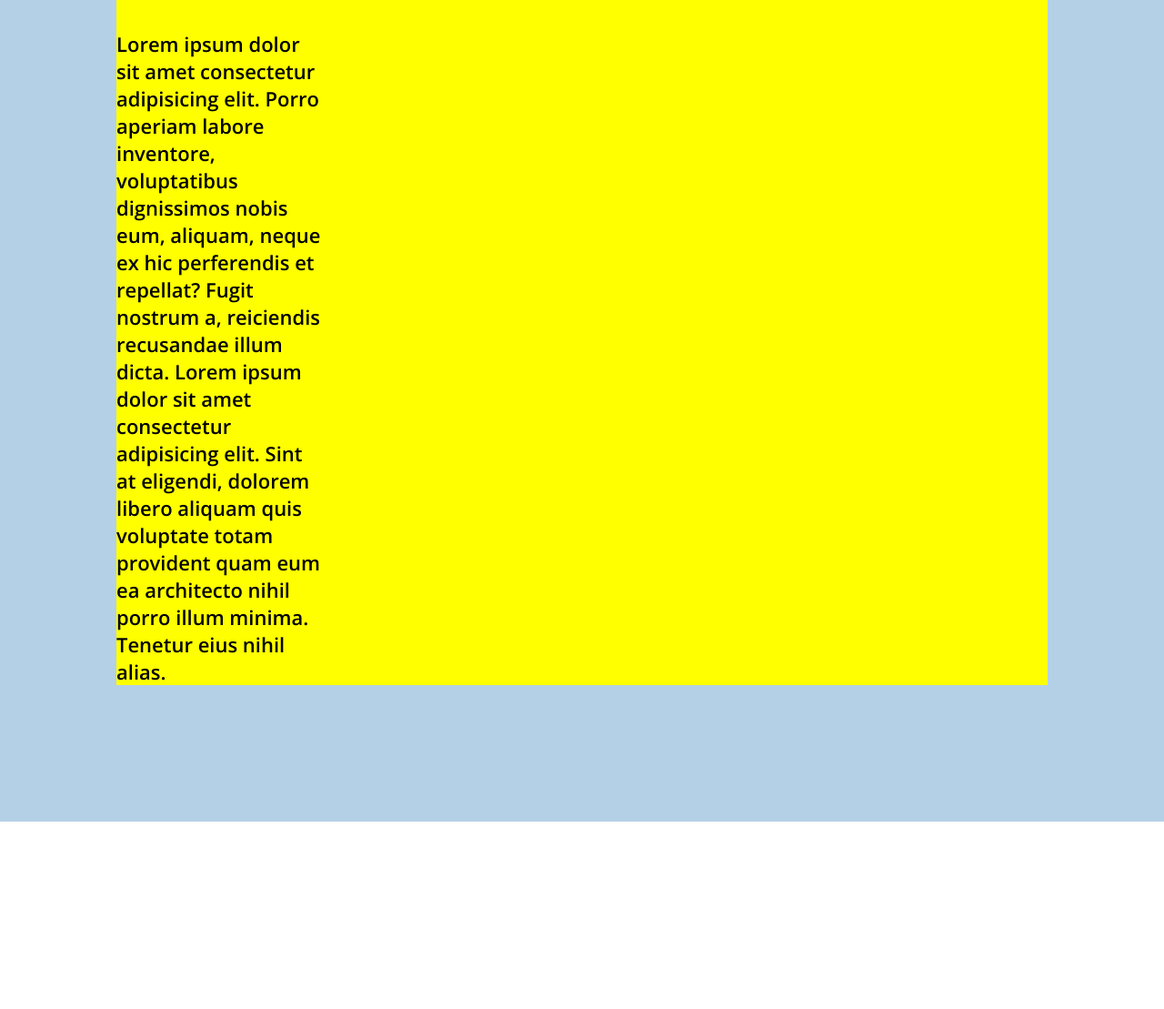
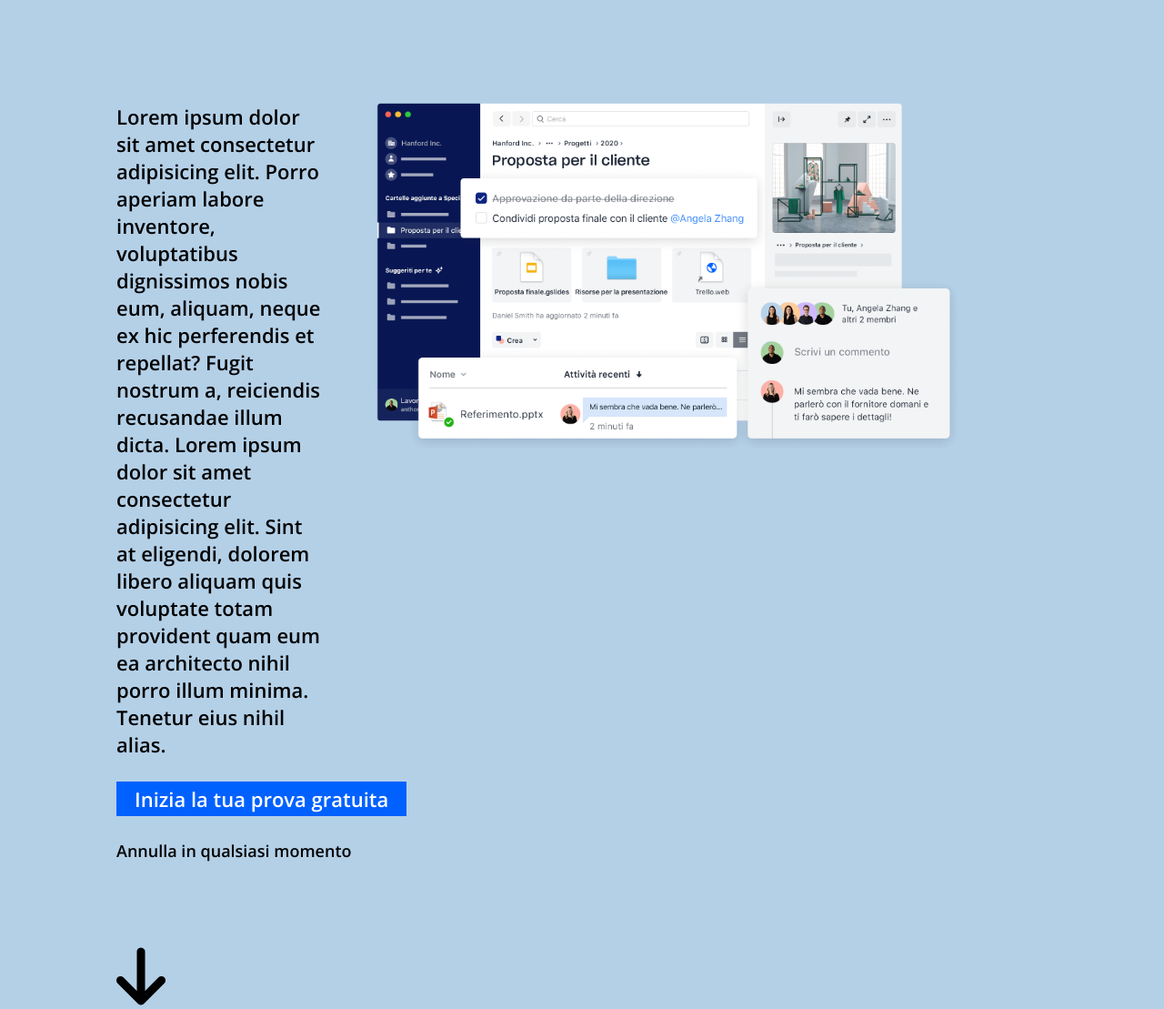
Before and after one commit to ieeah/htmlcss-dropbox, a plain HTML site: page index.html in a window 1280 px wide. Shown: the part 945-2054 px from the top of the page at 91% size. Before the commit the page ends 1848 px from the top, so only its background shows below. Drawn offline with nearby package versions, Linux system fonts and the light colour scheme.

Commit message:
end jumbo

```diff
--- a/css/style.css
+++ b/css/style.css
@@ -41,22 +41,31 @@ a {
     text-decoration: none;
 }
 
+.fsz18 {
+    font-size: 1.8em;
+}
+
 .lh35px {
     line-height: 35px;
+}
+
+.white_text {
+    color: white;
 }
 
 /* UTILITIES */
 
     /* buttons */
     .btn {
-        padding: 0 20px;
+        padding: 4px 20px;
+        font-size: 2.2em;
     }
 
     .blue_bg {
         background-color: #0061ff;
     }
 
-    .btn.blue_bg a {
+    .blue_bg a {
         color: white;
     }
 
@@ -95,9 +104,8 @@ a {
         padding-right: 20px;
     }
 
-    .py150px {
+    .ptop150px {
         padding-top: 150px;
-        padding-bottom: 150px;
     }
 
     /* margin */
@@ -147,7 +155,8 @@ header {
     width: 100%;
     height: 60px;
     line-height: 60px;
-    padding-top: 20px;
+    padding-top: 10px;
+    padding-bottom: 10px;
 }
 
 header .brand img {
@@ -168,11 +177,19 @@ header nav li {
 
 /* JUMBO */
 
-#why .container {
-    background-color: yellow;
-    min-height: 100px;
+#why .container > div p {
+    padding-right: 180px;
+    padding-top: 110px;
 }
 
-.container > div p {
-    padding-right: 180px;
+#why .container > div img {
+    width: 110%;
+    position: relative;
+    top: 110px;
+    right: 150px;
 }
+
+#why i {
+    font-size: 4em;
+    padding-top: 90px;
+}
--- a/index.html
+++ b/index.html
@@ -7,6 +7,8 @@
     <link rel="preconnect" href="https://fonts.googleapis.com">
     <link rel="preconnect" href="https://fonts.gstatic.com" crossorigin>
     <link href="https://fonts.googleapis.com/css2?family=Open+Sans:wght@300;400;600;700;800&display=swap" rel="stylesheet">
+    <link rel="stylesheet" href="https://cdnjs.cloudflare.com/ajax/libs/font-awesome/6.0.0-beta2/css/all.min.css" integrity="sha512-YWzhKL2whUzgiheMoBFwW8CKV4qpHQAEuvilg9FAn5VJUDwKZZxkJNuGM4XkWuk94WCrrwslk8yWNGmY1EduTA==" crossorigin="anonymous" referrerpolicy="no-referrer" />
+
     <title>Dropbox, ma peggio</title>
 </head>
 
@@ -29,19 +31,31 @@
                     <li class="mx20px"><a href="">Supporto</a></li>
                     <li class="mx20px"><a href="">Contatta l'ufficio vendite</a></li>
                     <li class="mx20px"><a href="">Accedi</a></li>
-                    <li class="mx20px btn blue_bg lh35px"><a href="">Inizia</a></li>
+                    <li class="mx20px btn blue_bg white_text lh35px"><a href="">Inizia</a></li>
                 </ul>
             </div>
         </nav>
     </header>
 
-    <section id="why" class="py150px bg_light">
-        <div class="container w80 centered">
+    <section id="why" class="ptop150px bg_light">
+        <div class="container w80 centered clearfix">
             <h1>Tutto ciò che ti serve per il lavoro in un unico posto</h1>
-            <div class="ptop30px w40">
+            <div class="w40 left">
                 <p>
                     Lorem ipsum dolor sit amet consectetur adipisicing elit. Porro aperiam labore inventore, voluptatibus dignissimos nobis eum, aliquam, neque ex hic perferendis et repellat? Fugit nostrum a, reiciendis recusandae illum dicta. Lorem ipsum dolor sit amet consectetur adipisicing elit. Sint at eligendi, dolorem libero aliquam quis voluptate totam provident quam eum ea architecto nihil porro illum minima. Tenetur eius nihil alias.
                 </p>
+                <div class="ptop30px">
+                    <a href="" class="btn blue_bg white_text mtop10px">Inizia la tua prova gratuita</a>
+                    <div class="ptop30px fsz18">
+                        Annulla in qualsiasi momento
+                    </div>
+                    <div class="fsz18">
+                        <i class="fas fa-arrow-down"></i>
+                    </div>
+                </div>
+            </div>
+            <div class="w60 left">
+                <img class="" src="./img/jumbo.png" alt="">
             </div>
         </div>
     </section>
```
